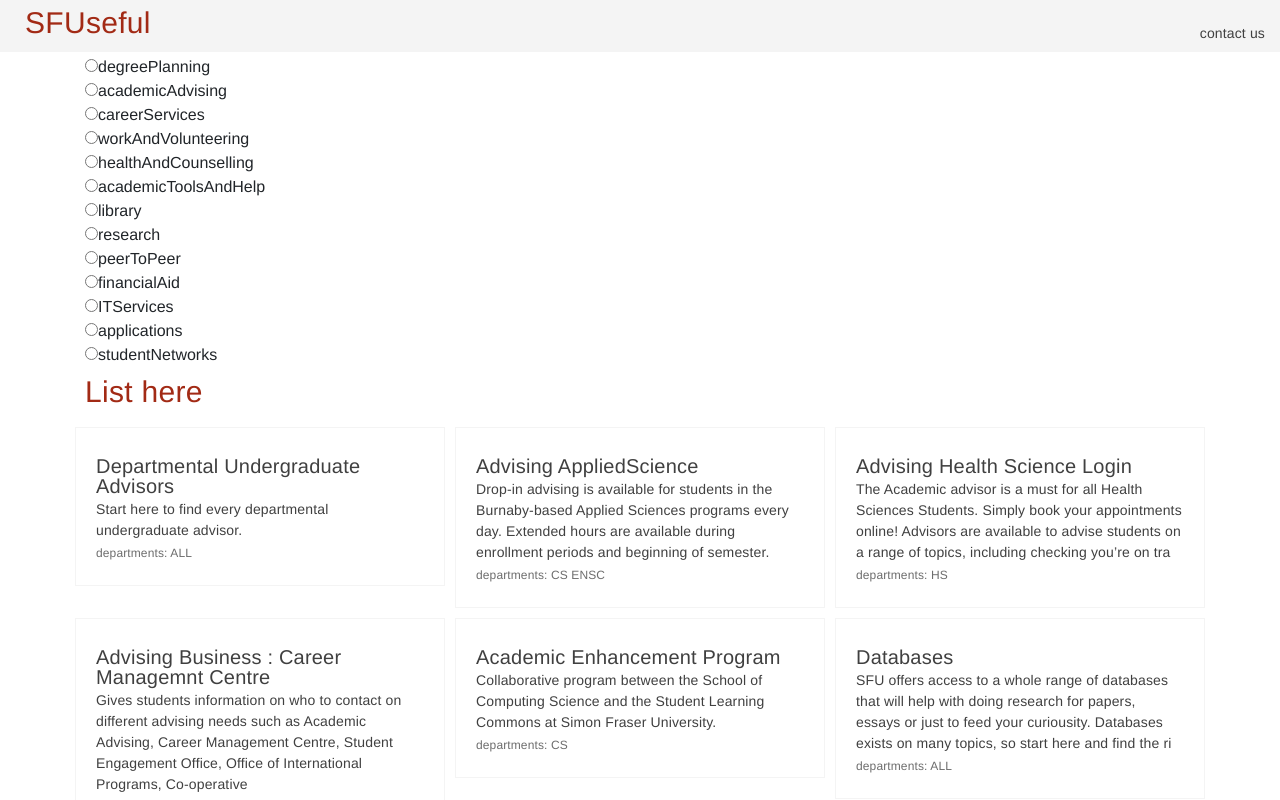
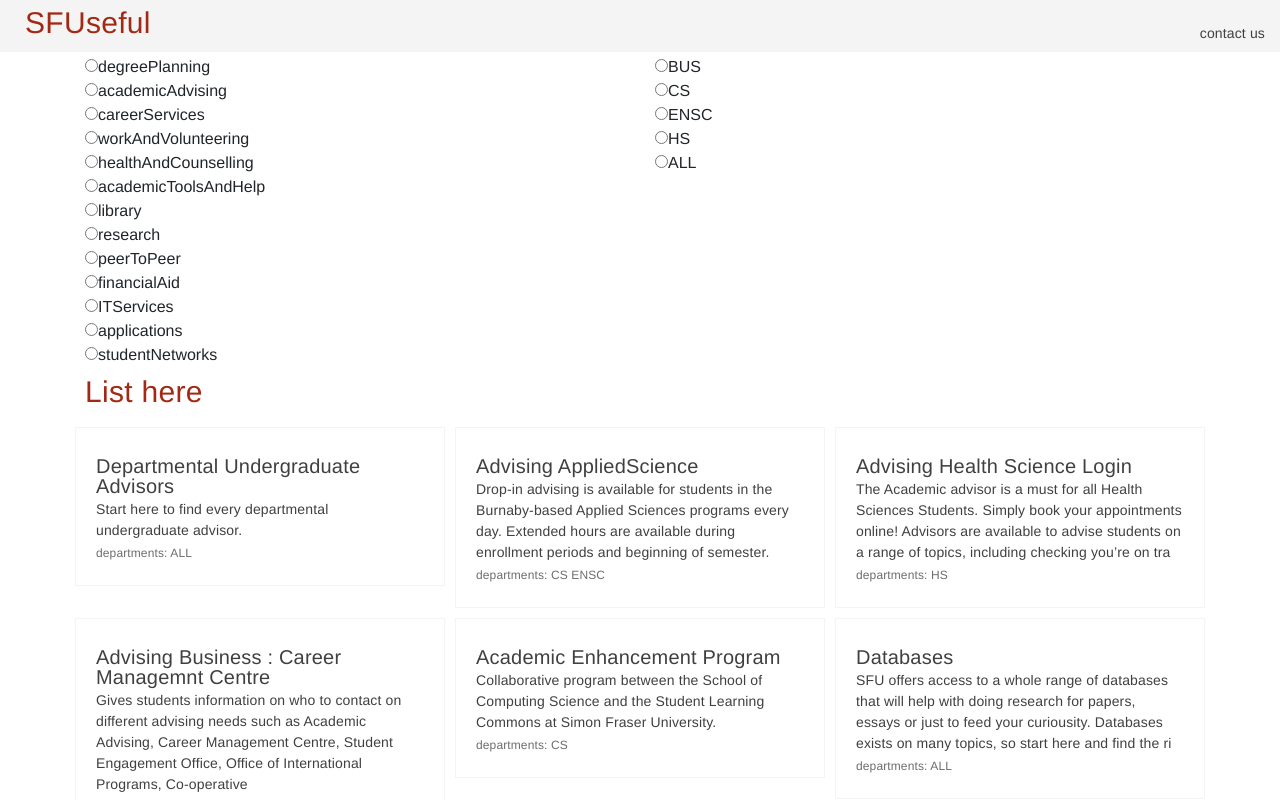
Before and after one commit to oklex/sfuseful, a React (Create React App) app: page / in a window 1280 px wide. Built offline with nearby package versions, Linux system fonts and the light colour scheme.

Commit message:
added logical filter for departments

```diff
--- a/src/containers/SearchList/SearchFilters.tsx
+++ b/src/containers/SearchList/SearchFilters.tsx
@@ -1,12 +1,18 @@
 import React from "react";
-import { allCategories, ICategories } from "../../models/services";
+import {
+  allCategories,
+  ICategories,
+  allDepartments
+} from "../../models/services";
 
 interface ISearchFiltersProps {
-  update: (list: ICategories[]) => void;
+  updateCategories: (list: ICategories[]) => void;
+  updateDepartments: (list: string[]) => void;
 }
 
 interface ISearchFiltersState {
-  filterList: ICategories[];
+  categoriesFilterList: ICategories[];
+  departmentsFilterList: string[];
 }
 
 class SearchFilters extends React.Component<
@@ -14,19 +20,20 @@
   ISearchFiltersState
 > {
   state = {
-    filterList: []
+    categoriesFilterList: [],
+    departmentsFilterList: []
   };
 
-  showInput = () => {
+  showCategoryInput = () => {
     return allCategories.map(category => {
       return (
-        <div>
+        <div key={category.toString()}>
           <input
             type="radio"
             value={category}
-            checked={this.contains(category)}
+            checked={this.categoryIsChecked(category)}
             onClick={() => {
-              this.handleChange(category);
+              this.handleCategoryChange(category);
             }}
           />
           {category}
@@ -35,9 +42,37 @@
     });
   };
 
-  contains = (category: ICategories) => {
+  showDepartmentInput = () => {
+    return allDepartments.map(department => {
+      return (
+        <div key={department}>
+          <input
+            type="radio"
+            value={department}
+            checked={this.departmentIsChecked(department)}
+            onClick={() => {
+              this.handleDepartmentChange(department);
+            }}
+          />
+          {department}
+        </div>
+      );
+    });
+  };
+
+  departmentIsChecked = (department: string) => {
     var contains: boolean = false;
-    this.state.filterList.forEach(c => {
+    this.state.departmentsFilterList.forEach(d => {
+      if (d === department) {
+        contains = true;
+      }
+    });
+    return contains;
+  };
+
+  categoryIsChecked = (category: ICategories) => {
+    var contains: boolean = false;
+    this.state.categoriesFilterList.forEach(c => {
       if (c === category) {
         contains = true;
       }
@@ -45,41 +80,87 @@
     return contains;
   };
 
-  handleChange = async (category: ICategories) => {
-    console.log("updating filter list with ", category);
-    var contains: boolean = false;
-    var index: number = -1;
-    this.state.filterList.forEach((c, key) => {
-      if (c === category) {
-        contains = true;
-        index = key;
+  handleDepartmentChange = async (department: string) => {
+    console.log("updating filter list with ", department);
+    var removeDepartment: boolean = false;
+    var removeAtIndex: number = -1;
+    this.state.departmentsFilterList.forEach((d, key) => {
+      if (d === department) {
+        removeDepartment = true;
+        removeAtIndex = key;
       }
     });
-    if (contains) {
-      // if in array, remove it= true
-      var tempList: ICategories[] = this.state.filterList;
-      tempList.splice(index, 1);
-      console.log('what is the array after one is removed? ', index, tempList.toString())
+
+    if (removeDepartment) {
+      var tempDepartments: string[] = this.state.departmentsFilterList;
+      tempDepartments.splice(
+          removeAtIndex,
+          1
+        )
       await this.setState({
-        filterList: tempList
+        departmentsFilterList: tempDepartments
       });
-    } else if (this.state.filterList.length === 0) {
+      console.log('removed ' + department)
+    } else if (this.state.departmentsFilterList.length === 0) {
       await this.setState({
-        filterList: [category]
+        departmentsFilterList: [department]
+      });
+      console.log('was empty; added ' + department)
+    } else {
+      var tempDepartments: string[] = this.state.departmentsFilterList;
+      tempDepartments.push(department);
+      await this.setState({
+        departmentsFilterList: tempDepartments
+      });
+      console.log('added ' + department)
+    }
+
+    this.props.updateDepartments(this.state.departmentsFilterList)
+  };
+
+  handleCategoryChange = async (category: ICategories) => {
+    console.log("updating filter list with ", category);
+    var removeCategory: boolean = false;
+    var removeAtIndex: number = -1;
+    this.state.categoriesFilterList.forEach((c, key) => {
+      if (c === category) {
+        removeCategory = true;
+        removeAtIndex = key;
+      }
+    });
+
+    if (removeCategory) {
+      var tempCategoriesList: ICategories[] = this.state.categoriesFilterList;
+      tempCategoriesList.splice(removeAtIndex, 1);
+      console.log(
+        "what is the array after one is removed? ",
+        removeAtIndex,
+        tempCategoriesList.toString()
+      );
+      await this.setState({
+        categoriesFilterList: tempCategoriesList
+      });
+    } else if (this.state.categoriesFilterList.length === 0) {
+      await this.setState({
+        categoriesFilterList: [category]
       });
     } else {
-      var tempList: ICategories[] = this.state.filterList;
-      tempList.push(category);
-      console.log('what is the array after one is added? ', tempList.toString())
+      // normal addition
+      var tempCategoriesList: ICategories[] = this.state.categoriesFilterList;
+      tempCategoriesList.push(category);
+      console.log(
+        "what is the array after one is added? ",
+        tempCategoriesList.toString()
+      );
       await this.setState({
-        filterList: tempList
+        categoriesFilterList: tempCategoriesList
       });
     }
-    this.props.update(this.state.filterList);
+    this.props.updateCategories(this.state.categoriesFilterList);
   };
 
   render() {
-    return <div>{this.showInput()}</div>;
+  return <div className='row'><div className="col-md-6">{this.showCategoryInput()}</div><div className="col-md-6">{this.showDepartmentInput()}</div></div>;
   }
 }
 
--- a/src/containers/SearchList/SearchList.tsx
+++ b/src/containers/SearchList/SearchList.tsx
@@ -7,20 +7,23 @@
 
 interface ISearchListState {
   data: IService[];
-  filter: ICategories[];
+  categoryFilters: ICategories[];
+  departmentFilters: string[];
 }
 
 class SearchList extends React.Component<{}, ISearchListState> {
   state = {
     data: [],
-    filter: []
+    categoryFilters: [],
+    departmentFilters: []
   };
 
   componentDidMount = async () => {
     // await Services.fetchServices()
     this.setState({
       data: await Services.fetchServices(),
-      filter: []
+      categoryFilters: [],
+      departmentFilters: []
     });
     this.filter();
   };
@@ -45,32 +48,57 @@
   };
 
   filter = async () => {
-    var data: IService[] = await Services.fetchServices();
+    var allData: IService[] = await Services.fetchServices();
 
+    // by categories
     this.setState({
-      data: data.filter(service => {
+      data: allData.filter(service => {
         // if it has all categories, then add to new list
-        var include: boolean = true;
-        this.state.filter.forEach(category => {
+        var includesCategory: boolean = true;
+        this.state.categoryFilters.forEach(category => {
           if (!service[category]) {
-            include = false;
+            includesCategory = false;
             // console.log("this service isn't a part of category ", category);
           }
         });
-        return include;
+        return includesCategory;
+      })
+    });
+    this.filterDepartments();
+  };
+
+  filterDepartments = async () => {
+    var filterByDepartments: IService[] = this.state.data;
+    this.setState({
+      data: filterByDepartments.filter(service => {
+        var includesDepartment: boolean = true;
+        this.state.departmentFilters.forEach(department => {
+          if (
+            !service.departments.includes(department) &&
+            !service.departments.includes("ALL")
+          ) {
+            includesDepartment = false;
+          }
+        });
+        return includesDepartment;
       })
     });
   };
 
-  updateFilters = (categories: ICategories[]) => {
-    console.log(
-      "-> new filter state:: ",
-      categories.toString()
-    );
+  updateCategoryFilters = (categories: ICategories[]) => {
+    console.log("-> new filter state:: ", categories.toString());
     this.setState({
-      filter: categories
+      categoryFilters: categories
     });
-    this.filter()
+    this.filter();
+  };
+
+  updateDepartmentFilters = (departments: string[]) => {
+    console.log("-> new filter state:: ", departments);
+    this.setState({
+      departmentFilters: departments
+    });
+    this.filter();
   };
 
   render() {
@@ -78,7 +106,7 @@
       <div>
         <div className="SearchList">
           <div className="container">
-            <SearchFilters update={this.updateFilters} />
+            <SearchFilters updateCategories={this.updateCategoryFilters} updateDepartments={this.updateDepartmentFilters}/>
             <h1 className="title">List here</h1>
             <div className="row">{this.showServices()}</div>
           </div>
--- a/src/models/services.ts
+++ b/src/models/services.ts
@@ -1,42 +1,36 @@
 export interface IService {
-    title: string,
+  title: string;
 
   // categories start
-    degreePlanning?: boolean,
-    academicAdvising?: boolean,
-    careerServices?: boolean,
-    workAndVolunteering?: boolean,
-    healthAndCounselling?: boolean,
-    academicToolsAndHelp?: boolean,
-    library?: boolean,
-    research?: boolean,
-    peerToPeer?: boolean,
-    financialAid?: boolean,
-    ITServices?: boolean,
-    applications?: boolean,
-    studentNetworks?: boolean,
+  degreePlanning?: boolean;
+  academicAdvising?: boolean;
+  careerServices?: boolean;
+  workAndVolunteering?: boolean;
+  healthAndCounselling?: boolean;
+  academicToolsAndHelp?: boolean;
+  library?: boolean;
+  research?: boolean;
+  peerToPeer?: boolean;
+  financialAid?: boolean;
+  ITServices?: boolean;
+  applications?: boolean;
+  studentNetworks?: boolean;
   // categories end
 
-    departments: string,
-    accessMethod?: string,
-    availability?: string,
-    recommended?: boolean,
-    description?: string,
-    shortDescription?: string,
-    yearMinimum?: number | string,
-    yearMaximim?: number | string,
-    source?: string,
-    contact?: string,
-    testimonials?: string
+  departments: string;
+  accessMethod?: string;
+  availability?: string;
+  recommended?: boolean;
+  description?: string;
+  shortDescription?: string;
+  yearMinimum?: number | string;
+  yearMaximim?: number | string;
+  source?: string;
+  contact?: string;
+  testimonials?: string;
 }
 
-export enum IDepartments {
-    Beedie = "BUS",
-    CompSci = "CS",
-    Engineering = "ENSC",
-    HealthSci = "HS",
-    All = "ALL"
-}
+export const allDepartments: string[] = ["BUS", "CS", "ENSC", "HS", "ALL"];
 
 export enum ICategories {
   degreePlanning = "degreePlanning",
@@ -45,7 +39,7 @@
   workAndVolunteering = "workAndVolunteering",
   healthAndCounselling = "healthAndCounselling",
   academicToolsAndHelp = "academicToolsAndHelp",
-    library	= "library",
+  library = "library",
   research = "research",
   peerToPeer = "peerToPeer",
   financialAid = "financialAid",
@@ -54,7 +48,7 @@
   studentNetworks = "studentNetworks"
 }
 
-export const allCategories: ICategories[] =  [
+export const allCategories: ICategories[] = [
   ICategories.degreePlanning,
   ICategories.academicAdvising,
   ICategories.careerServices,
@@ -68,6 +62,6 @@
   ICategories.ITServices,
   ICategories.applications,
   ICategories.studentNetworks
-]
+];
 
 export default IService;
```
Lines whose indentation alone changed are shown as unchanged.
